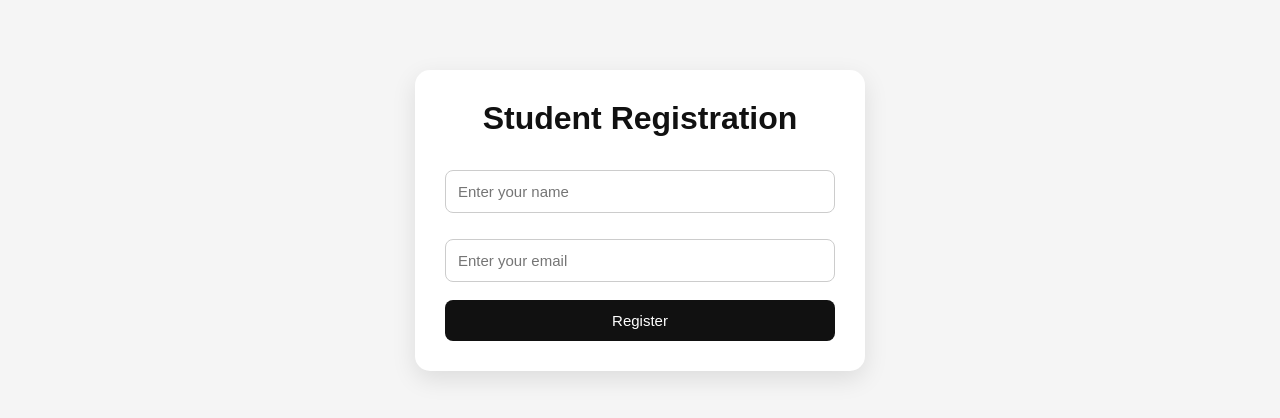
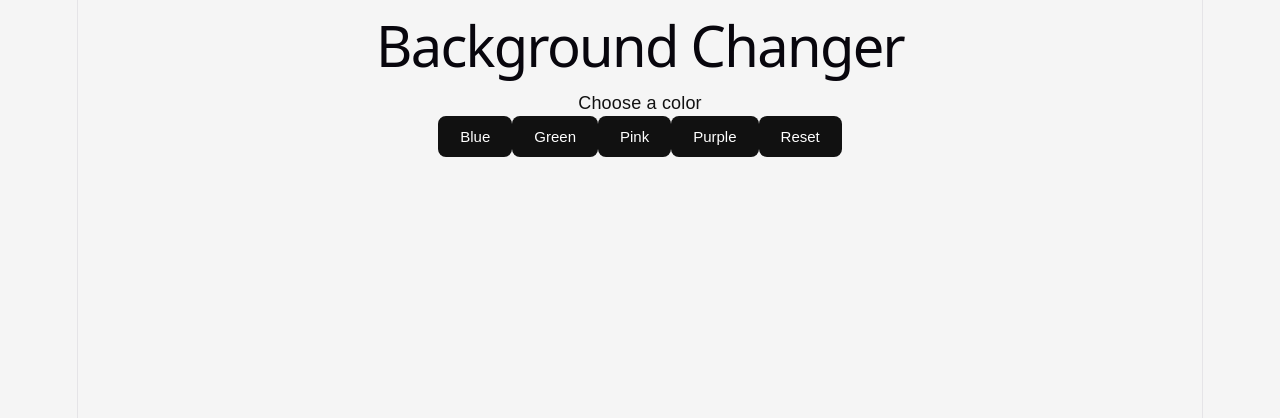
Before and after one commit to asmabibi9390-sys/React-tutorial, a React (Vite) app: page / in a window 1280 px wide. Shown: the top 418 px of the page. Built offline with nearby package versions, Linux system fonts and the light colour scheme.

Commit message:
updated react tutorial

```diff
--- a/src/App.jsx
+++ b/src/App.jsx
@@ -1,8 +1,19 @@
+// import "./App.css";
+// import Counter from "./components/Counter";
+
+// function App() {
+//   return <Counter />;
+// }
+
+// export default App;
+
+
+
 import "./App.css";
-import StudentForm from "./components/StudentForm";
+import BackgroundChanger from "./components/BackgroundChanger";
 
 function App() {
-  return <StudentForm />;
+  return <BackgroundChanger />;
 }
 
 export default App;
--- a/src/main.jsx
+++ b/src/main.jsx
@@ -7,3 +7,4 @@ ReactDOM.createRoot(document.getElementById("root")).render(
     <App />
   </React.StrictMode>
 );
+import "./index.css";
```
Also changed, not shown: src/Hooks/useToggle.js (line endings or trailing spaces).
